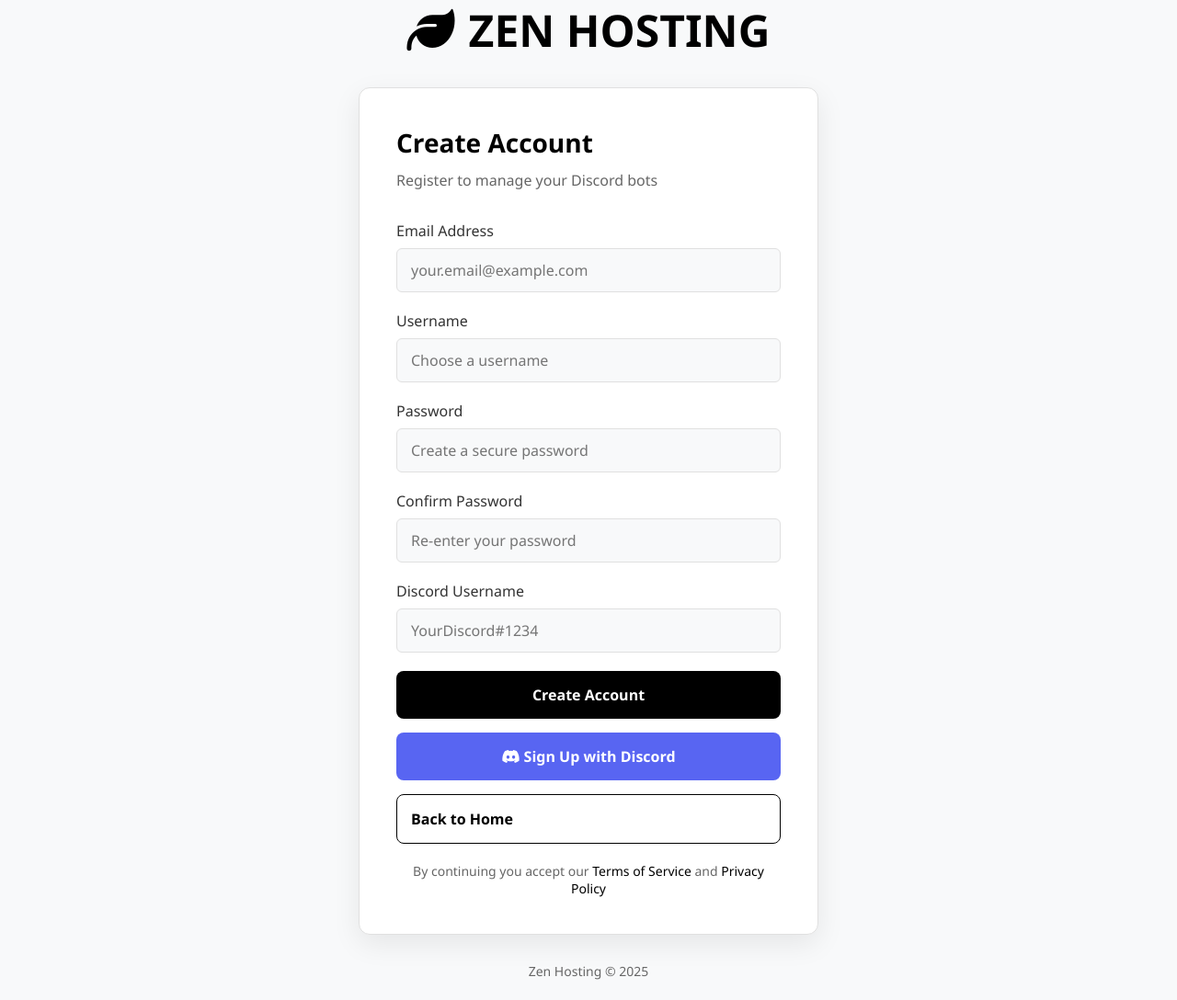
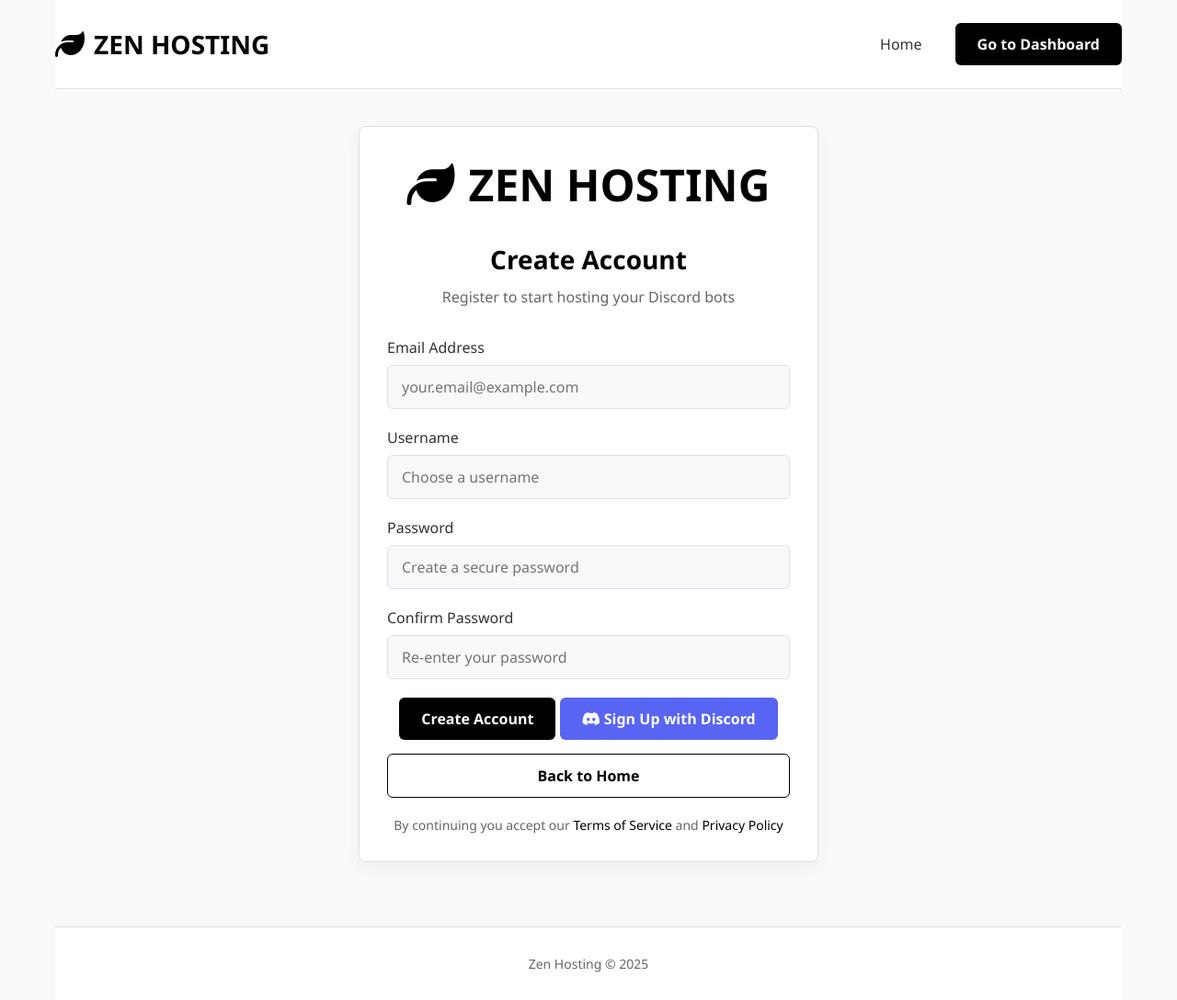
Before and after one commit to crxxrCodes/zenhostingsite, a plain HTML site: page register.html in a window 1280 px wide. Shown: the whole page at 92% size. Before the commit the page ends 1066 px from the top, so only its background shows below. Drawn offline with Linux system fonts and the light colour scheme.

Commit message:
Update register.html

```diff
--- a/register.html
+++ b/register.html
@@ -5,173 +5,33 @@
     <meta name="viewport" content="width=device-width, initial-scale=1.0">
     <title>Zen Hosting - Register</title>
     <link rel="stylesheet" href="https://cdnjs.cloudflare.com/ajax/libs/font-awesome/6.4.0/css/all.min.css">
-    <style>
-        * {
-            margin: 0;
-            padding: 0;
-            box-sizing: border-box;
-            font-family: 'Segoe UI', Tahoma, Geneva, Verdana, sans-serif;
-        }
-
-        body {
-            background-color: #f8f9fa;
-            color: #333;
-            min-height: 100vh;
-            display: flex;
-            flex-direction: column;
-            align-items: center;
-            justify-content: center;
-        }
-
-        .container {
-            max-width: 500px;
-            width: 90%;
-        }
-
-        .logo {
-            font-size: 48px;
-            font-weight: 700;
-            color: #000;
-            display: flex;
-            align-items: center;
-            justify-content: center;
-            margin-bottom: 30px;
-        }
-
-        .logo i {
-            margin-right: 15px;
-            font-size: 52px;
-        }
-
-        .card {
-            background-color: white;
-            border-radius: 12px;
-            padding: 40px;
-            box-shadow: 0 10px 30px rgba(0, 0, 0, 0.08);
-            border: 1px solid #e0e0e0;
-            margin-bottom: 30px;
-        }
-
-        h1 {
-            font-size: 28px;
-            margin-bottom: 10px;
-            color: #000;
-            font-weight: 600;
-        }
-
-        .subtitle {
-            color: #666;
-            margin-bottom: 30px;
-            font-size: 16px;
-            line-height: 1.6;
-        }
-
-        .form-group {
-            margin-bottom: 20px;
-            text-align: left;
-        }
-
-        label {
-            display: block;
-            margin-bottom: 8px;
-            font-weight: 500;
-            color: #333;
-        }
-
-        input, select {
-            width: 100%;
-            padding: 12px 15px;
-            background-color: #f8f9fa;
-            border: 1px solid #e0e0e0;
-            border-radius: 6px;
-            color: #333;
-            font-size: 16px;
-            transition: all 0.3s ease;
-        }
-
-        input:focus, select:focus {
-            outline: none;
-            border-color: #000;
-            box-shadow: 0 0 0 2px rgba(0, 0, 0, 0.1);
-        }
-
-        .btn {
-            display: block;
-            width: 100%;
-            padding: 15px;
-            background: #000;
-            color: white;
-            border: none;
-            border-radius: 8px;
-            font-size: 16px;
-            font-weight: 600;
-            cursor: pointer;
-            transition: all 0.3s ease;
-            text-decoration: none;
-            margin-bottom: 15px;
-        }
-
-        .btn:hover {
-            background: #333;
-            transform: translateY(-2px);
-            box-shadow: 0 5px 15px rgba(0, 0, 0, 0.1);
-        }
-
-        .btn-discord {
-            background: #5865F2;
-        }
-
-        .btn-discord:hover {
-            background: #4752c4;
-            box-shadow: 0 5px 15px rgba(88, 101, 242, 0.2);
-        }
-
-        .btn-outline {
-            background: transparent;
-            color: #000;
-            border: 1px solid #000;
-        }
-
-        .btn-outline:hover {
-            background: #000;
-            color: white;
-        }
-
-        .terms {
-            margin-top: 20px;
-            font-size: 14px;
-            color: #666;
-            text-align: center;
-        }
-
-        .terms a {
-            color: #000;
-            text-decoration: none;
-            font-weight: 500;
-        }
-
-        .terms a:hover {
-            text-decoration: underline;
-        }
-
-        footer {
-            margin-top: 30px;
-            text-align: center;
-            color: #666;
-            font-size: 14px;
-        }
-    </style>
+    <link rel="stylesheet" href="css/main.css">
+    <link rel="stylesheet" href="css/auth.css">
+    <link rel="stylesheet" href="css/popups.css">
 </head>
 <body>
     <div class="container">
+        <header>
             <div class="logo">
                 <i class="fas fa-leaf"></i>
                 ZEN HOSTING
             </div>
+            <nav class="nav-links">
+                <a href="index.html" class="nav-link">Home</a>
+                <button class="btn dashboard-btn">Go to Dashboard</button>
+            </nav>
+        </header>
 
-        <div class="card">
-            <h1>Create Account</h1>
-            <p class="subtitle">Register to manage your Discord bots</p>
+        <main>
+            <div class="auth-container">
+                <div class="card auth-card">
+                    <div class="auth-logo">
+                        <i class="fas fa-leaf"></i>
+                        ZEN HOSTING
+                    </div>
+
+                    <h1 class="auth-title">Create Account</h1>
+                    <p class="auth-subtitle">Register to start hosting your Discord bots</p>
 
                     <form id="registration-form">
                         <div class="form-group">
@@ -194,75 +54,67 @@
                             <input type="password" id="confirm-password" name="confirm-password" placeholder="Re-enter your password" required>
                         </div>
 
-                <div class="form-group">
-                    <label for="discord-username">Discord Username</label>
-                    <input type="text" id="discord-username" name="discord-username" placeholder="YourDiscord#1234" required>
-                </div>
-
                         <button type="submit" class="btn">Create Account</button>
-                <button type="button" class="btn btn-discord">
+                        <button type="button" class="btn btn-discord" id="discord-register">
                             <i class="fab fa-discord"></i> Sign Up with Discord
                         </button>
                     </form>
 
-            <a href="index.html" class="btn btn-outline" style="margin-top: 10px;">Back to Home</a>
+                    <a href="index.html" class="btn btn-outline" style="margin-top: 15px; display: block;">Back to Home</a>
 
                     <p class="terms">
                         By continuing you accept our <a href="#">Terms of Service</a> and <a href="#">Privacy Policy</a>
                     </p>
                 </div>
+            </div>
+        </main>
 
         <footer>
             <p>Zen Hosting &copy; 2025</p>
         </footer>
     </div>
 
+    <script src="js/auth.js"></script>
+    <script src="js/discord.js"></script>
+    <script src="js/popups.js"></script>
     <script>
         document.getElementById('registration-form').addEventListener('submit', function(e) {
             e.preventDefault();
 
             const password = document.getElementById('password').value;
             const confirmPassword = document.getElementById('confirm-password').value;
-            const discordUsername = document.getElementById('discord-username').value;
+            const email = document.getElementById('email').value;
+            const username = document.getElementById('username').value;
 
             if (password !== confirmPassword) {
-                alert('Passwords do not match!');
+                popupManager.showError('Passwords do not match!');
                 return;
             }
 
-            if (!discordUsername.includes('#')) {
-                alert('Please enter a valid Discord username (format: Name#1234)');
+            if (!email.includes('@')) {
+                popupManager.showError('Please enter a valid email address');
                 return;
             }
 
-            // Store registration data
-            localStorage.setItem('zenHostingLoggedIn', 'true');
-            localStorage.setItem('zenHostingUsername', document.getElementById('username').value);
-            localStorage.setItem('zenHostingDiscordId', 'new_user_' + Date.now());
-            localStorage.setItem('zenHostingDiscordUsername', discordUsername);
+            // Create regular user account
+            const user = {
+                id: 'user_' + Date.now(),
+                username: username,
+                email: email,
+                isDiscordLogin: false,
+                loginTime: new Date().toISOString()
+            };
 
-            alert('Account created successfully! Welcome to Zen Hosting.');
+            authManager.saveUser(user);
+            popupManager.showSuccess('Account created successfully!');
+
+            setTimeout(() => {
                 window.location.href = 'dashboard.html';
+            }, 2000);
         });
 
-        // Discord OAuth signup
-        document.querySelector('.btn-discord').addEventListener('click', function() {
-            // Simulate Discord OAuth flow
-            const discordUsers = [
-                { username: 'AlexBrown#4321', id: '987654321098765432', avatar: '' },
-                { username: 'EmmaWilson#8765', id: '876543210987654321', avatar: '' },
-                { username: 'ChrisLee#2109', id: '765432109876543210', avatar: '' }
-            ];
-
-            const randomUser = discordUsers[Math.floor(Math.random() * discordUsers.length)];
-
-            localStorage.setItem('zenHostingLoggedIn', 'true');
-            localStorage.setItem('zenHostingUsername', randomUser.username.split('#')[0]);
-            localStorage.setItem('zenHostingDiscordId', randomUser.id);
-            localStorage.setItem('zenHostingDiscordUsername', randomUser.username);
-
-            alert(`Successfully registered with Discord as ${randomUser.username}`);
-            window.location.href = 'dashboard.html';
+        document.getElementById('discord-register').addEventListener('click', () => {
+            discordAuth.login();
         });
     </script>
 </body>
```
Lines whose indentation alone changed are shown as unchanged.
